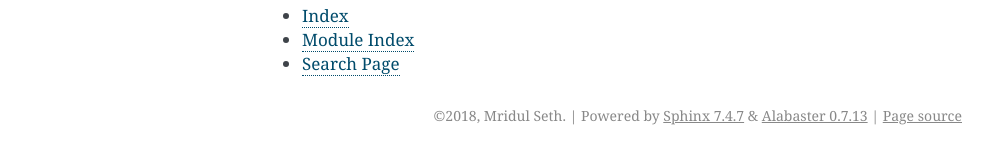
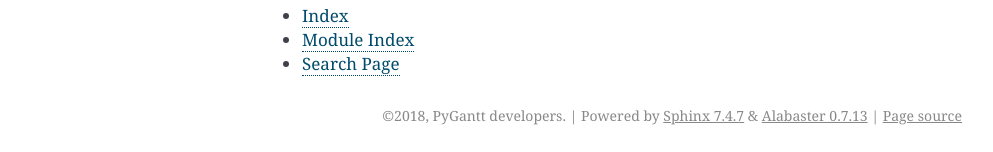
Before and after one commit to PyGantt/PyGantt, a Sphinx documentation site: the page built from docs/index.rst, in a window 1280 px wide. Shown: the part 790-942 px from the top of the page, without its empty margins (148-1141 px from the left). Built offline with Sphinx 7.4.7, drawn with Linux system fonts in a browser that asks for light colours; pages that are not in the unit, such as notebooks, are missing from menus.

Commit message:
Update conf.py

```diff
--- a/docs/conf.py
+++ b/docs/conf.py
@@ -48,8 +48,8 @@ master_doc = 'index'
 
 # General information about the project.
 project = u'PyGantt'
-copyright = u"2018, Mridul Seth"
-author = u"Mridul Seth"
+copyright = u"2018, PyGantt developers"
+author = u"PyGantt developers"
 
 # The version info for the project you're documenting, acts as replacement
 # for |version| and |release|, also used in various other places throughout
```
